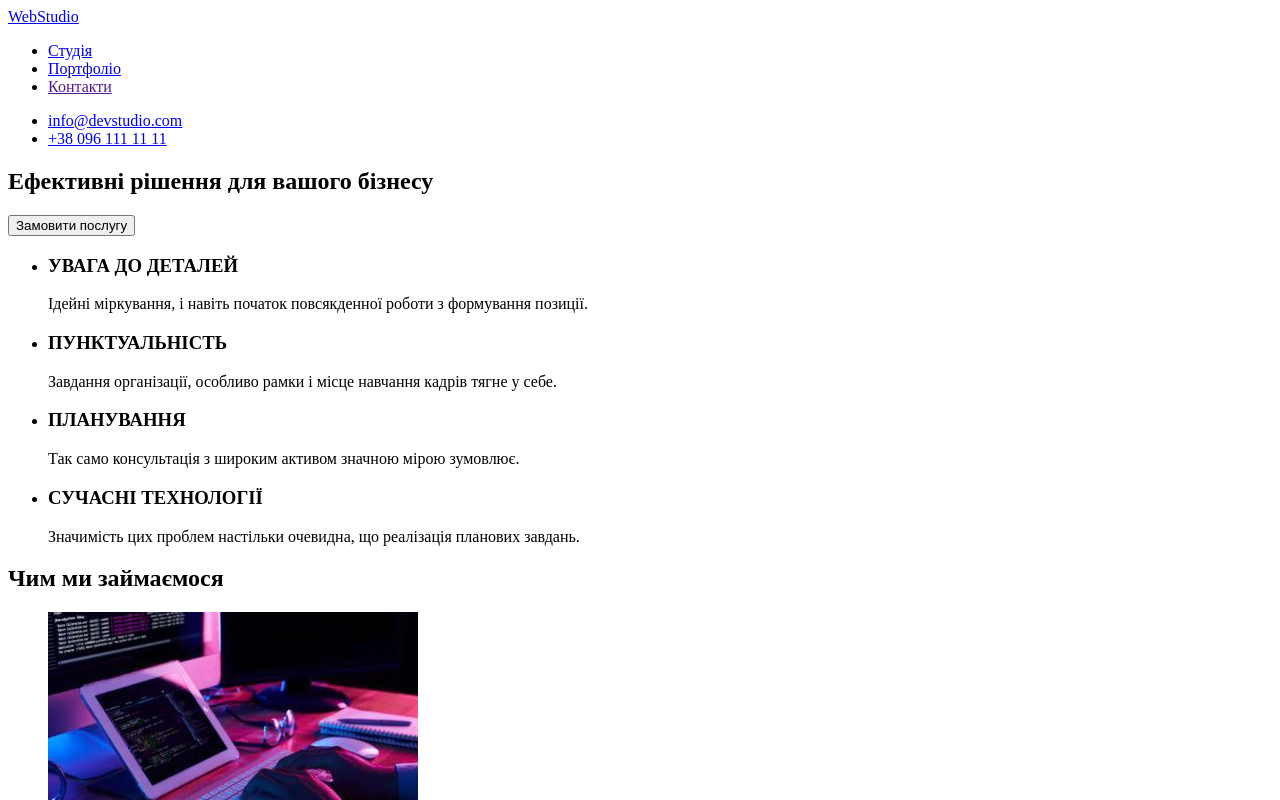
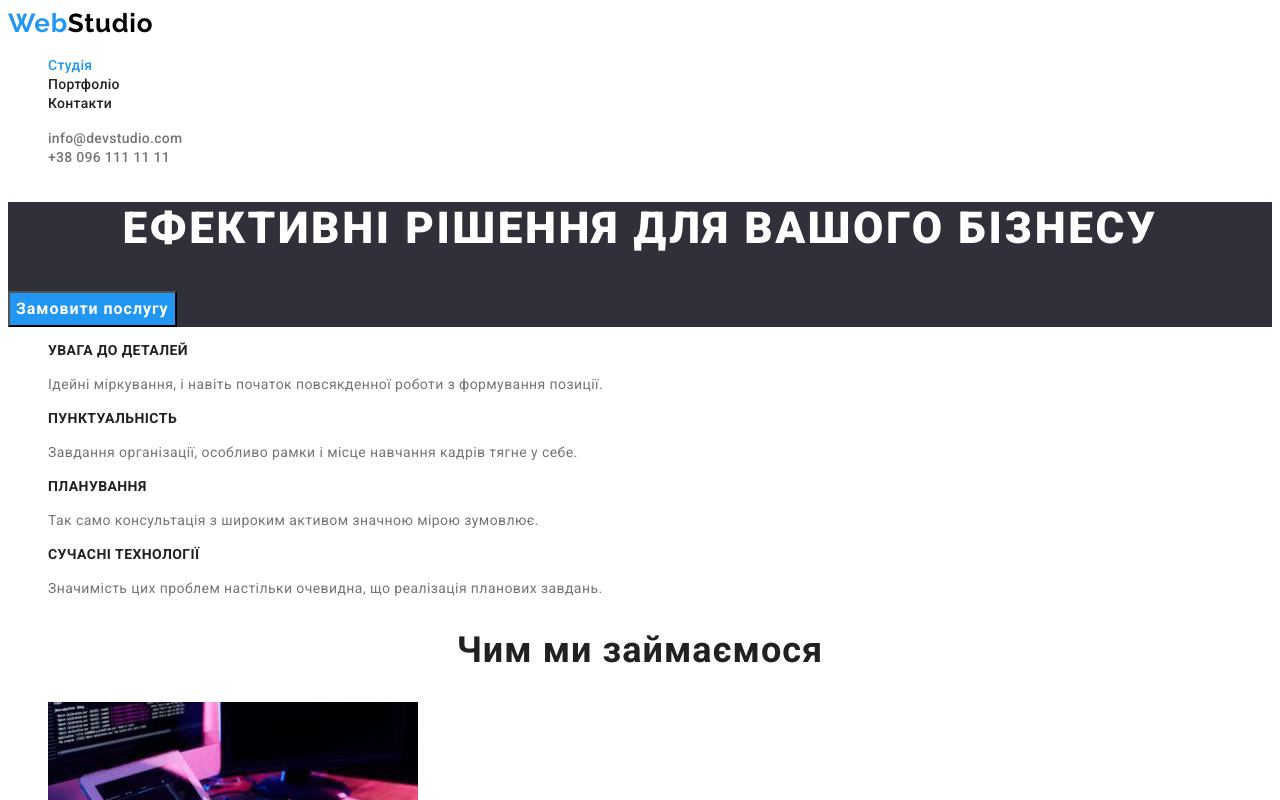
Before and after one commit to apetlia/goit-markup-hw-02, a plain HTML site: page index.html in a window 1280 px wide. Shown: the top 800 px of the page. Drawn offline with Linux system fonts and the light colour scheme.

Commit message:
add css to index.html

```diff
--- a/css/styles.css
+++ b/css/styles.css
@@ -0,0 +1,211 @@
+:root {
+  --main-bg-color: #ffffff;
+  --second-bg-color: #f5f4fa;
+  --third-bg-color: #2f303a;
+  --accent-color: #2196f3;
+  --btn-bg-color: #2196f3;
+  --title-color: #212121;
+  --text-color: #757575;
+}
+
+body {
+  font-family: 'Roboto', sans-serif;
+
+  color: var(--text-color);
+}
+
+.link {
+  text-decoration: none;
+}
+
+.list {
+  list-style-type: none;
+}
+
+/* ------------------ HEADER ------------------*/
+
+.header {
+  background: #ffffff;
+}
+
+.header-logo {
+  font-family: 'Raleway';
+  font-weight: 700;
+  font-size: 26px;
+  line-height: 1.19;
+  letter-spacing: 0.03em;
+
+  color: #000000;
+}
+
+.header-logo span {
+  color: var(--accent-color);
+}
+
+.nav-link {
+  font-weight: 500;
+  font-size: 14px;
+  line-height: 1.14;
+  letter-spacing: 0.02em;
+
+  color: var(--title-color);
+}
+
+.nav-link.active-page {
+  color: var(--accent-color);
+}
+
+.nav-link:hover,
+.nav-link:focus {
+  color: var(--accent-color);
+}
+
+.auth-link {
+  font-weight: 500;
+  font-size: 14px;
+  line-height: 1.14;
+  letter-spacing: 0.02em;
+
+  color: var(--text-color);
+}
+
+.auth-link:hover,
+.auth-link:focus {
+  color: var(--accent-color);
+}
+
+/* ------------------ HERO ------------------*/
+
+.hero {
+  background-color: var(--third-bg-color);
+}
+
+.hero-title {
+  font-weight: 900;
+  font-size: 44px;
+  line-height: 60p1.36x;
+  text-align: center;
+  letter-spacing: 0.06em;
+  text-transform: uppercase;
+
+  color: #ffffff;
+}
+
+.hero-btn {
+  background-color: var(--btn-bg-color);
+  font-family: 'Roboto', sans-serif;
+  font-weight: 700;
+  font-size: 16px;
+  line-height: 1.88;
+  letter-spacing: 0.06em;
+
+  color: #ffffff;
+}
+
+/* ------------------ PRIOTITIES ------------------*/
+
+.priorities {
+  background-color: var(--main-bg-color);
+}
+
+.priorities-title {
+  font-size: 14px;
+  line-height: 1.14;
+  letter-spacing: 0.03em;
+  text-transform: uppercase;
+
+  color: var(--title-color);
+}
+.priorities-text {
+  font-size: 14px;
+  line-height: 1.71;
+  letter-spacing: 0.03em;
+
+  color: var(--text-color);
+}
+
+/* ------------------ OUR WORK ------------------*/
+
+.works {
+  background-color: var(--main-bg-color);
+}
+
+.works-title {
+  font-size: 36px;
+  line-height: 1.16;
+  text-align: center;
+  letter-spacing: 0.03em;
+
+  color: var(--title-color);
+}
+
+/* ------------------ OUR TEAM ------------------*/
+
+.team {
+  background-color: var(--second-bg-color);
+}
+
+.team-title {
+  font-size: 36px;
+  line-height: 1.16;
+  text-align: center;
+  letter-spacing: 0.03em;
+
+  color: var(--title-color);
+}
+
+.team-name {
+  font-weight: 500;
+  font-size: 16px;
+  line-height: 1.18;
+  letter-spacing: 0.03em;
+
+  color: var(--title-color);
+}
+.team-position {
+  font-size: 16px;
+  line-height: 1.18;
+  letter-spacing: 0.03em;
+
+  color: var(--text-color);
+}
+
+/* ------------------FOOTER ------------------*/
+
+.footer {
+  background-color: var(--third-bg-color);
+}
+
+.footer-logo {
+  font-family: 'Raleway';
+  font-weight: 700;
+  font-size: 26px;
+  line-height: 1.19;
+  letter-spacing: 0.03em;
+
+  color: #ffffff;
+}
+
+.footer-logo span {
+  color: var(--accent-color);
+}
+
+.address-item {
+  font-style: normal;
+  font-size: 14px;
+  line-height: 2;
+  letter-spacing: 0.03em;
+
+  color: #ffffff;
+}
+
+.address-mail,
+.address-tel {
+  font-style: normal;
+  font-weight: 400;
+  font-size: 14px;
+  line-height: 2;
+  letter-spacing: 0.03em;
+
+  color: rgba(255, 255, 255, 0.6);
+}
--- a/index.html
+++ b/index.html
@@ -16,27 +16,27 @@
   <body>
     <!-- header -->
     <header class="header">
-      <a class="logo" href="./index.html"><span>Web</span>Studio</a>
+      <a class="header-logo link" href="./index.html"><span>Web</span>Studio</a>
       <!-- nav -->
       <nav class="nav">
-        <ul class="nav-list">
+        <ul class="nav-list list">
           <li class="nav-item">
-            <a class="nav-link" href="./index.html">Студія</a>
+            <a class="nav-link link active-page" href="./index.html">Студія</a>
           </li>
           <li class="nav-item">
-            <a class="nav-link" href="./portfolio.html">Портфоліо</a>
+            <a class="nav-link link" href="./portfolio.html">Портфоліо</a>
           </li>
           <li class="nav-item">
-            <a class="nav-link" href="">Контакти</a>
+            <a class="nav-link link" href="">Контакти</a>
           </li>
         </ul>
       </nav>
-      <ul class="auth-list">
+      <ul class="auth-list list">
         <li class="auth-item">
-          <a class="auth-link" href="mailto:info@devstudio.com">info@devstudio.com</a>
+          <a class="auth-link link" href="mailto:info@devstudio.com">info@devstudio.com</a>
         </li>
         <li class="auth-item">
-          <a class="auth-link" href="tel:+380961111111">+38 096 111 11 11</a>
+          <a class="auth-link link" href="tel:+380961111111">+38 096 111 11 11</a>
         </li>
       </ul>
     </header>
@@ -48,7 +48,7 @@
       </section>
       <!-- section our priorities -->
       <section class="priorities">
-        <ul class="priorities-list">
+        <ul class="priorities-list list">
           <li class="priorities-item">
             <h3 class="priorities-title">УВАГА ДО ДЕТАЛЕЙ</h3>
             <p class="priorities-text">
@@ -78,7 +78,7 @@
       <!-- section our works -->
       <section class="works">
         <h2 class="works-title">Чим ми займаємося</h2>
-        <ul class="works-list">
+        <ul class="works-list list">
           <li class="works-item">
             <img class="works-img" src="./images/img1.jpg" alt="desctop codding" width="370" />
           </li>
@@ -93,7 +93,7 @@
       <!-- section our team -->
       <section class="team">
         <h2 class="team-title">Наша команда</h2>
-        <ul class="team-list">
+        <ul class="team-list list">
           <li class="team-item">
             <img class="team-img" src="./images/img4.jpg" alt="Ігор Дем'яненко" width="270" />
             <h3 class="team-name">Ігор Дем'яненко</h3>
@@ -119,15 +119,15 @@
     </main>
     <!-- footer -->
     <footer class="footer">
-      <a class="logo" href="./index.html"><span>Web</span>Studio</a>
+      <a class="footer-logo link" href="./index.html"><span>Web</span>Studio</a>
       <address class="address">
-        <ul class="address-list">
+        <ul class="address-list list">
           <li class="address-item">м. Київ, пр-т Лесі Українки, 26</li>
           <li>
-            <a class="address-mail" href="mailto:info@devstudio.com">info@devstudio.com</a>
+            <a class="address-mail link" href="mailto:info@devstudio.com">info@devstudio.com</a>
           </li>
           <li class="address-item">
-            <a class="address-tel" href="tel:+380961111111">+38 096 111 11 11</a>
+            <a class="address-tel link" href="tel:+380961111111">+38 096 111 11 11</a>
           </li>
         </ul>
       </address>
```
